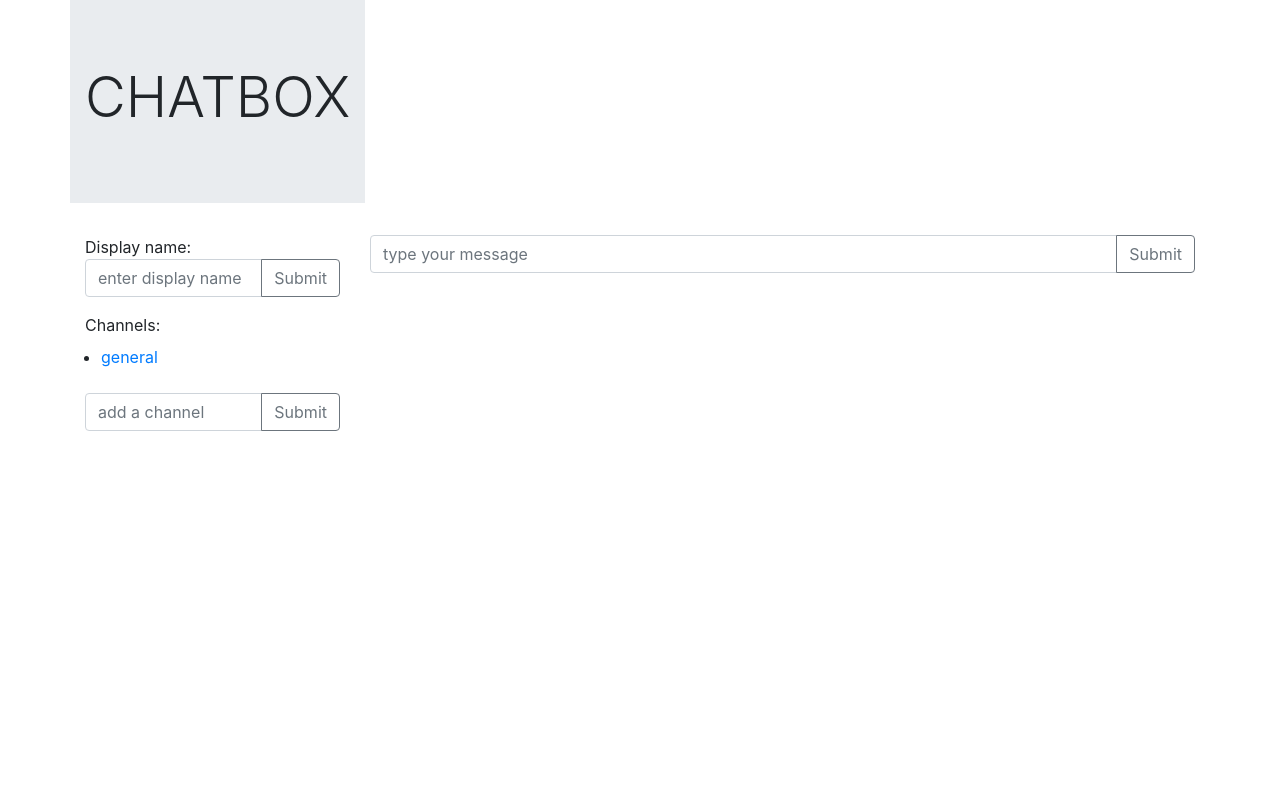
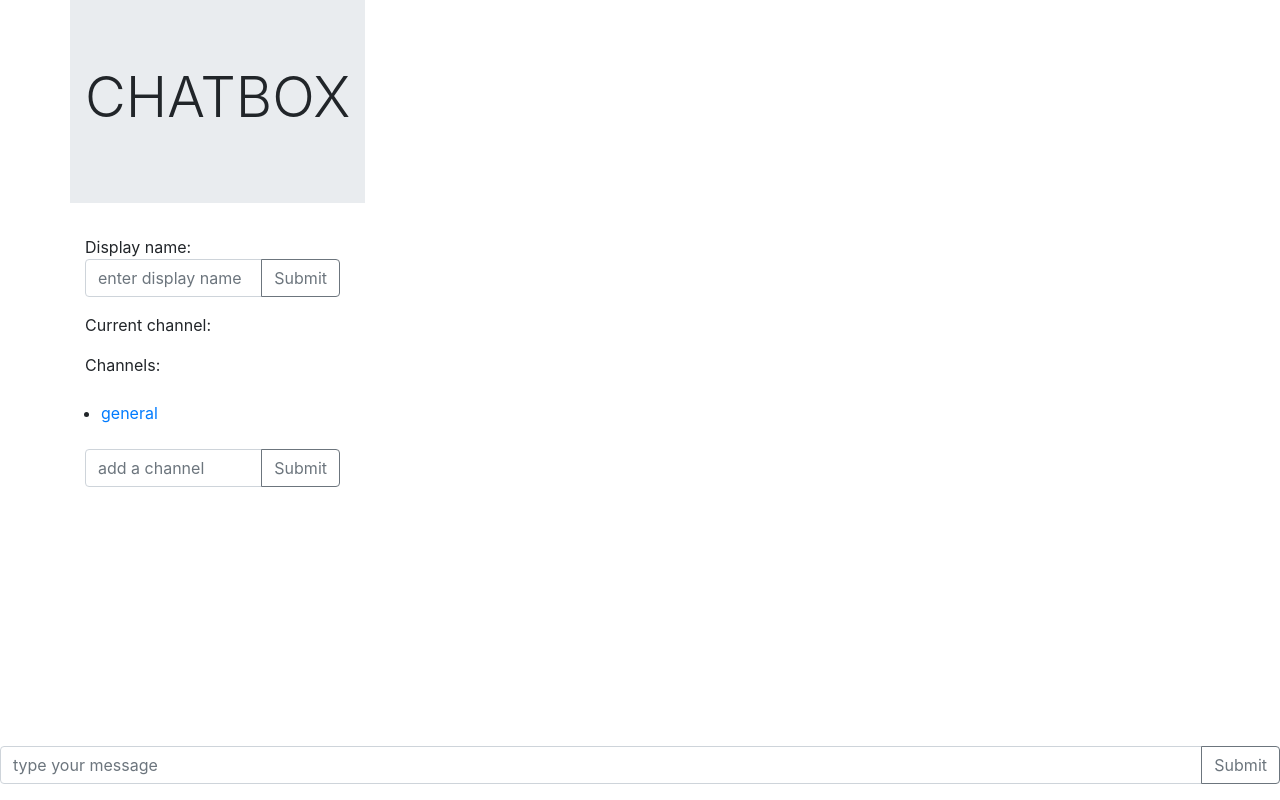
Before and after one commit to zalbasri/project2, a Flask app: page / in a window 1280 px wide. Run offline with Flask 2, Linux system fonts and the light colour scheme; some libraries are stand-ins or nearby versions.

Commit message:
links for channels don't work

```diff
--- a/application.py
+++ b/application.py
@@ -15,6 +15,8 @@
 # temporary list
 msg_list = []
 
+current_page = "general"
+
 @app.route("/")
 def index():
     return render_template('index.html', channel_list=channel_list)
@@ -29,11 +31,40 @@
 @socketio.on("submit message")
 def message(data):
     text = data["message"]
+    channel = data["channel"]
     t = time.asctime( time.localtime(time.time()) )
     message = text + " (" + str(t) + ")"
-    msg_list = channel_list['general']
+    msg_list = channel_list[channel]
     msg_list.append(message)
     while len(msg_list) > 100:
         del msg_list[0]
-    channel_list['general'] = msg_list
+    channel_list[channel] = msg_list
     emit("announce message", {"message": message}, broadcast=True)
+
+
+
+@socketio.on("current page")
+def page(data):
+    page = data["page"]
+    current_page = page
+    emit("current channel", {"current_page": current_page}, broadcast=True)
+
+
+@app.route("/messages", methods=["POST"])
+def messages():
+
+    # Get start and end point for posts to generate.
+    start = int(request.form.get("start") or 0)
+    end = int(request.form.get("end") or (start + 9))
+
+    # Generate list of posts.
+    data = []
+    for i in range(start, end + 1):
+        if len(channel_list[page]) >= i:
+            data.append(channel_list[page][i])
+
+    # Artificially delay speed of response.
+    time.sleep(1)
+
+    # Return list of posts.
+    return jsonify(data)
--- a/templates/index.html
+++ b/templates/index.html
@@ -8,22 +8,9 @@
 
                 var socket = io.connect(location.protocol + '//' + document.domain + ':' + location.port);
 
+                if (localStorage.getItem("page") == null)
+                    localStorage.setItem("page", "general");
 
-                // Set links up to load new pages.
-                document.querySelectorAll('.nav-link li a').forEach(link => {
-                    link.onclick = () => {
-                        const page = link.innerHTML;
-                        localStorage.setItem("page", page);
-                        //load_page(page);
-                        return false;
-                    };
-                });
-
-                // Update text on popping state.
-                window.onpopstate = e => {
-                    const data = e.state;
-                    document.title = data.title;
-                };
 
                 document.querySelector('#display-name').onsubmit = () => {
                     const name = document.querySelector('#name').value;
@@ -36,6 +23,19 @@
 
                 socket.on('connect', () => {
 
+                    // Set links up to load new pages.
+                    document.querySelectorAll('.nav-link li a').forEach(link => {
+                        link.onclick = () => {
+                            const page = link.innerHTML;
+                            localStorage.setItem("page", page);
+                            socket.emit('current page', {'page': page});
+                            return false;
+                        };
+                    });
+
+                    document.querySelector('#current_page').innerHTML = localStorage.getItem("page");
+
+
                     document.querySelector('#add-channel').onsubmit = () => {
                         var channel = document.querySelector('#channel').value;
                         if (channel.length == 0 || channel === ' ')
@@ -47,13 +47,25 @@
 
                     document.querySelector('#add-message').onsubmit = () => {
                         var message = document.querySelector('#message').value;
+                        var channel = localStorage.getItem("page");
                         if (message.length == 0 || message === ' ')
                             return false;
                         message = localStorage.getItem("name") + ": " + message;
-                        socket.emit('submit message', {'message': message});
+                        socket.emit('submit message', {'message': message, 'channel': channel});
                         document.querySelector('#message').value = "";
                         return false;
                     };
+
+
+                    // If scrolled to bottom, load the next 20 posts.
+                    window.onscroll = () => {
+                        if (window.innerHeight + window.scrollY >= document.body.offsetHeight) {
+                            load();
+                        }
+                    };
+
+
+
                 });
 
                 socket.on('announce channel', data => {
@@ -68,19 +80,49 @@
                     document.querySelector('#messages').append(li);
                 });
 
+                socket.on('current page', data => {
+                    document.querySelector('#current_page').innerHTML = data.current_page;
+                });
+
+                // Start with first post.
+                let counter = 1;
+
+                // Load posts 20 at a time.
+                const quantity = 20;
+
+
+                // Load next set of posts.
+                function load() {
+
+                    // Set start and end post numbers, and update counter.
+                    const start = counter;
+                    const end = start + quantity - 1;
+                    counter = end + 1;
+
+                    // Open new request to get new posts.
+                    const request = new XMLHttpRequest();
+                    request.open('POST', '/messages');
+                    request.onload = () => {
+                        const data = JSON.parse(request.responseText);
+                        data.forEach(add_post);
+                    };
+
+                    // Add start and end points to request data.
+                    const data = new FormData();
+                    data.append('start', start);
+                    data.append('end', end);
+
+                    // Send request.
+                    request.send(data);
+                };
+
+                function add_post(contents) {
+                    const li = document.createElement('li');
+                    li.innerHTML = contents;
+                    document.querySelector('#messages').append(li);
+                }
 
             });
-
-            function load_page(name) {
-                const request = new XMLHttpRequest();
-                request.open('GET', `/${name}`);
-                request.onload = () => {
-                    // Push state to URL.
-                    document.title = name;
-                    history.pushState({'title': name}, name, name);//window,browser,browser
-                };
-                request.send();
-            }
 
         </script>
         <link rel="stylesheet" href="https://stackpath.bootstrapcdn.com/bootstrap/4.1.1/css/bootstrap.min.css" integrity="sha384-WskhaSGFgHYWDcbwN70/dfYBj47jz9qbsMId/iRN3ewGhXQFZCSftd1LZCfmhktB" crossorigin="anonymous">
@@ -110,7 +152,8 @@
 
                     </form>
 
-                    Channels:
+                    <p>Current channel:</p> <span id="current_page"></span>
+                    <p>Channels:</p>
                     <ul id="channels" class="nav-link">
                         {% for channel in channel_list %}
                             <li><a href="">{{ channel }}</a></li>
@@ -127,16 +170,15 @@
                 </div>
 
                 <div class="col-9">
-                    <form id="add-message">
-                        <div class="input-group mb-3">
+                    <form id="add-message" >
+                        <div class="input-group mb-3 fixed-bottom">
                             <input type="text" id="message" class="form-control" autocomplete="off" placeholder="type your message">
                             <div class="input-group-append">
                                 <input type="submit" class="btn btn-outline-secondary">
                             </div>
                         </div>
-                        <div id="messages">
-                        </ul>
                     </form>
+                    <div id="messages"><ul></ul></div>
                 </div>
             </div>
         </div>
```
